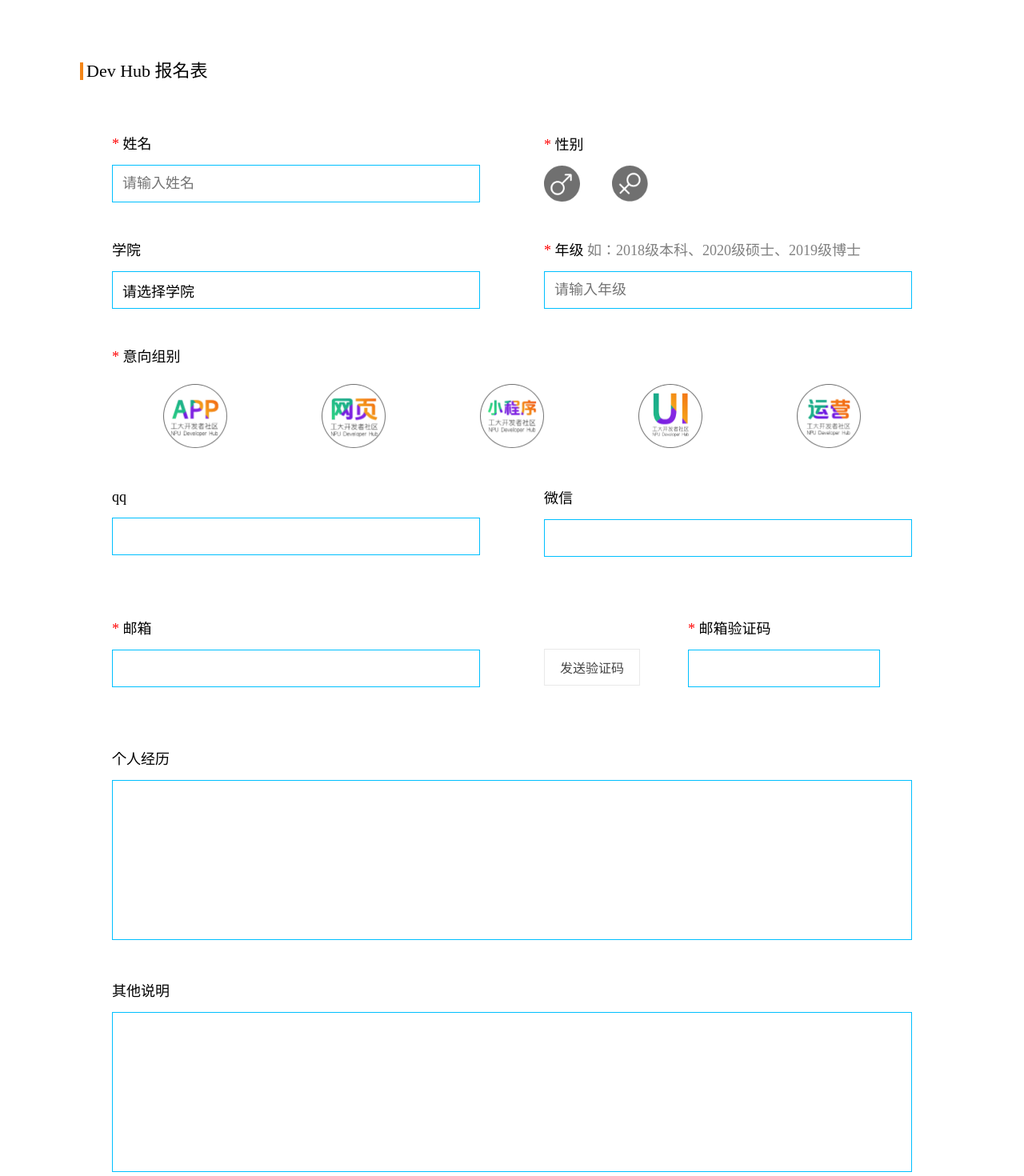
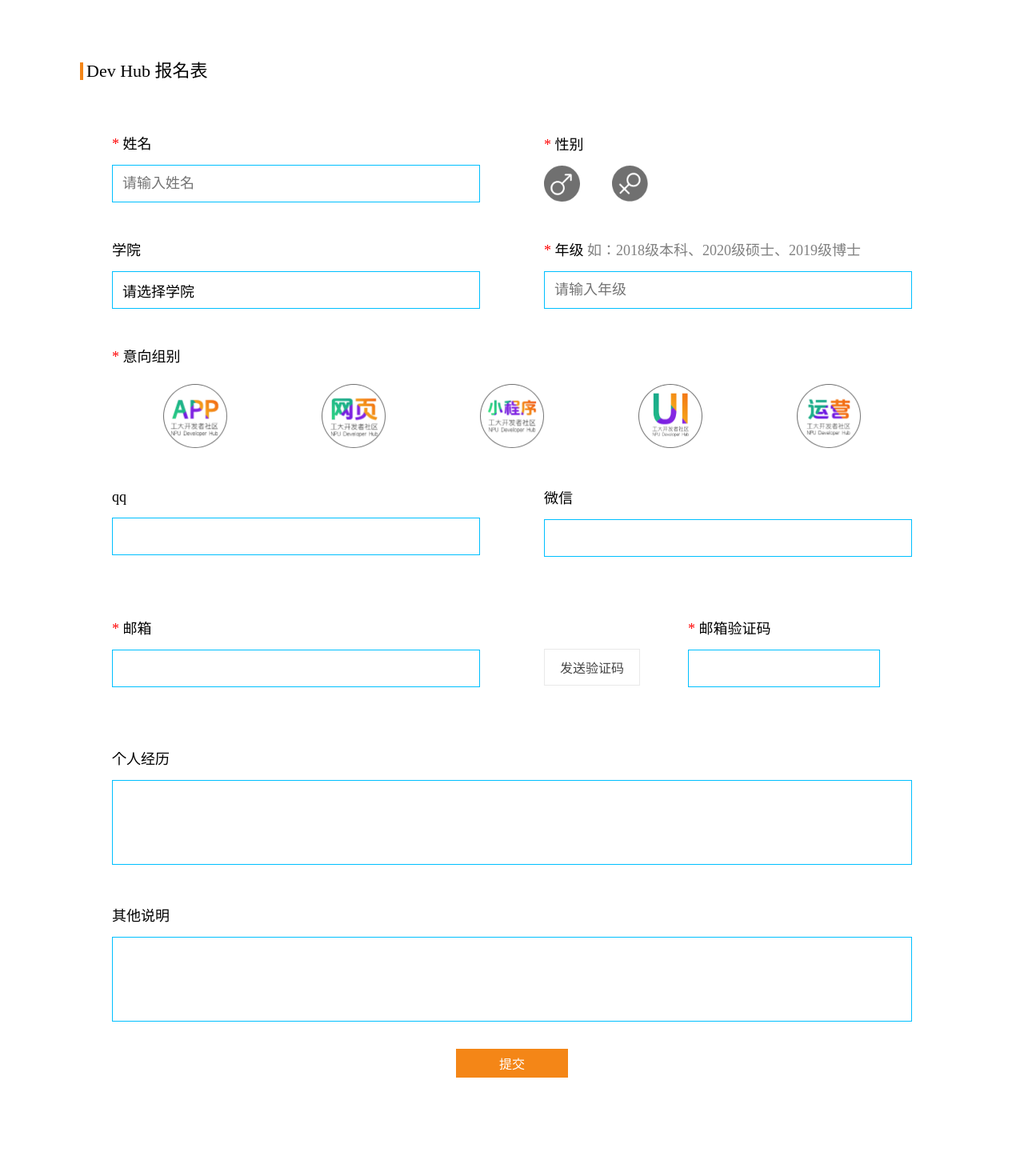
Before and after one commit to Rain7-osu/nwpu-dev-hub-front, a React (Vite) app: page / in a window 1280 px wide. Shown: the top 1470 px of the page at 80% size. After the commit the page ends 1425 px from the top, so only its background shows below. Built offline with nearby package versions, Linux system fonts and the light colour scheme.

Commit message:
【fix】Textarea 响应式

```diff
--- a/src/components/Form/styles.ts
+++ b/src/components/Form/styles.ts
@@ -54,13 +54,20 @@ export const BaseTextareaContainer = styled.div`
     line-height: 32px;
     padding: 20px;
     resize: none;
-    height: 200px;
     width: 100%;
     box-sizing: border-box;
     font-size: 18px;
-    font-family: -apple-system, "Microsoft YaHei UI" ,BlinkMacSystemFont, 'Segoe UI', 'Roboto', 'Oxygen',
+    font-family: -apple-system, "Microsoft YaHei UI", BlinkMacSystemFont, 'Segoe UI', 'Roboto', 'Oxygen',
     'Ubuntu', 'Cantarell', 'Fira Sans', 'Droid Sans', 'Helvetica Neue',
     sans-serif;
-    ${baseInput}
+    ${baseInput};
+
+    @media screen and (max-width: 480px) {
+        height: 400px;
+    }
+
+    @media screen and (max-width: 480px) {
+        height: 400px;
+    }
   }
-`;
+}`;
--- a/src/components/Modal/index.tsx
+++ b/src/components/Modal/index.tsx
@@ -8,10 +8,11 @@ export interface ModalProps {
   onClose: () => void;
   content?: ReactNode;
   title?: ReactNode;
+  mask?: boolean;
 }
 
 function Modal(props: ModalProps) {
-  const { onClose, content, title } = props;
+  const { onClose, content, title, mask = true } = props;
 
   const handleClickContent = (e: any) => {
     e.stopPropagation();
@@ -22,7 +23,7 @@ function Modal(props: ModalProps) {
   };
 
   return (
-    <ModalContainer onClick={handleClickContainer}>
+    <ModalContainer mask={mask} onClick={handleClickContainer}>
       <ModalContent onClick={handleClickContent}>
         <ModalTitle>
           {title}
--- a/src/components/Modal/styles.ts
+++ b/src/components/Modal/styles.ts
@@ -1,6 +1,6 @@
 import styled from 'styled-components';
 
-export const ModalContainer = styled.div`
+export const ModalContainer = styled.div<{ mask: boolean }>`
   position: fixed;
   top: 0;
   left: 0;
@@ -9,6 +9,7 @@ export const ModalContainer = styled.div`
   display: flex;
   justify-content: center;
   align-items: center;
+  ${props => props.mask && 'background: #00000073'};
 `;
 
 export const ModalContent = styled.div`
```
Also changed, not shown: .eslintrc.js.
